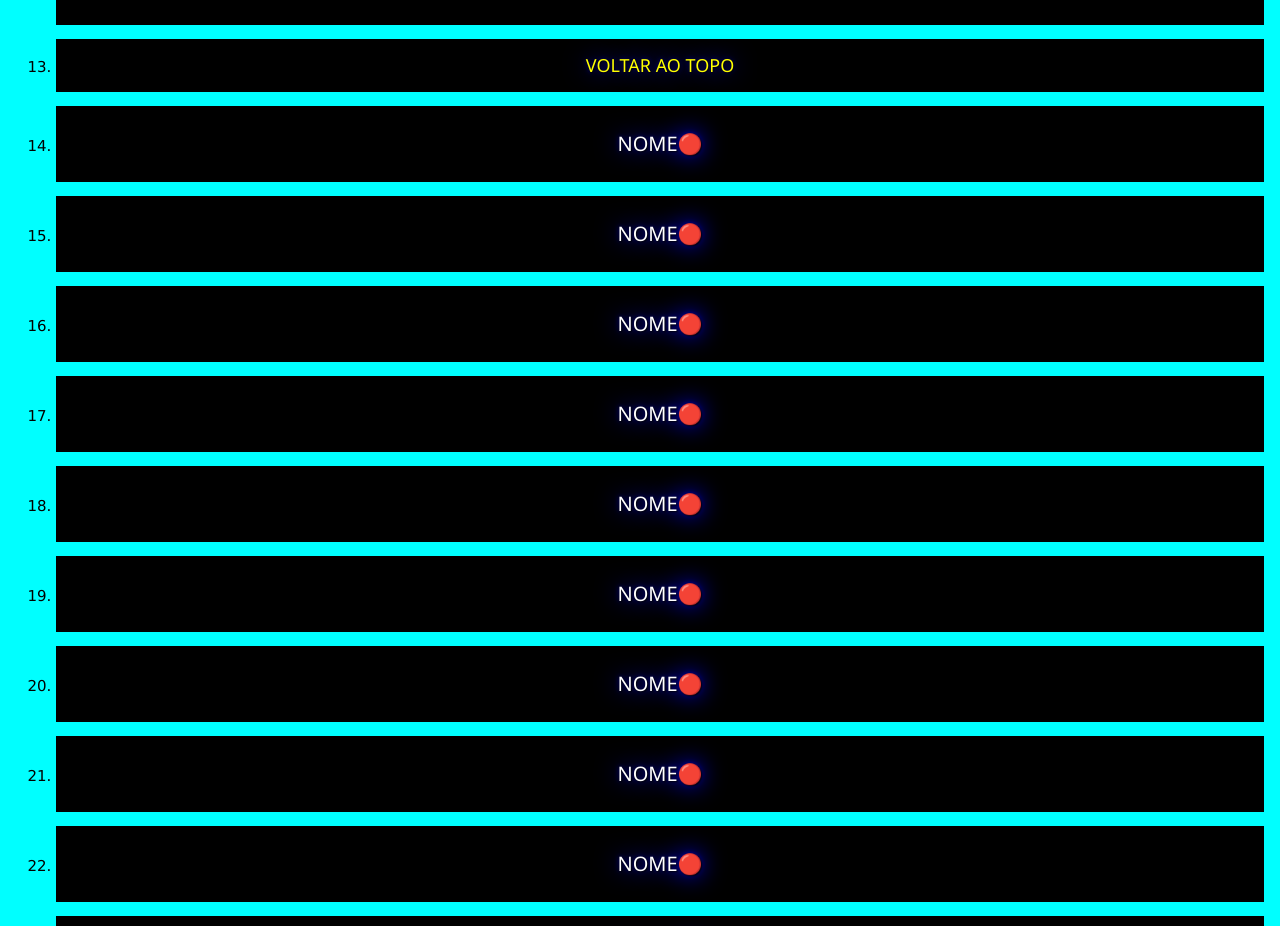
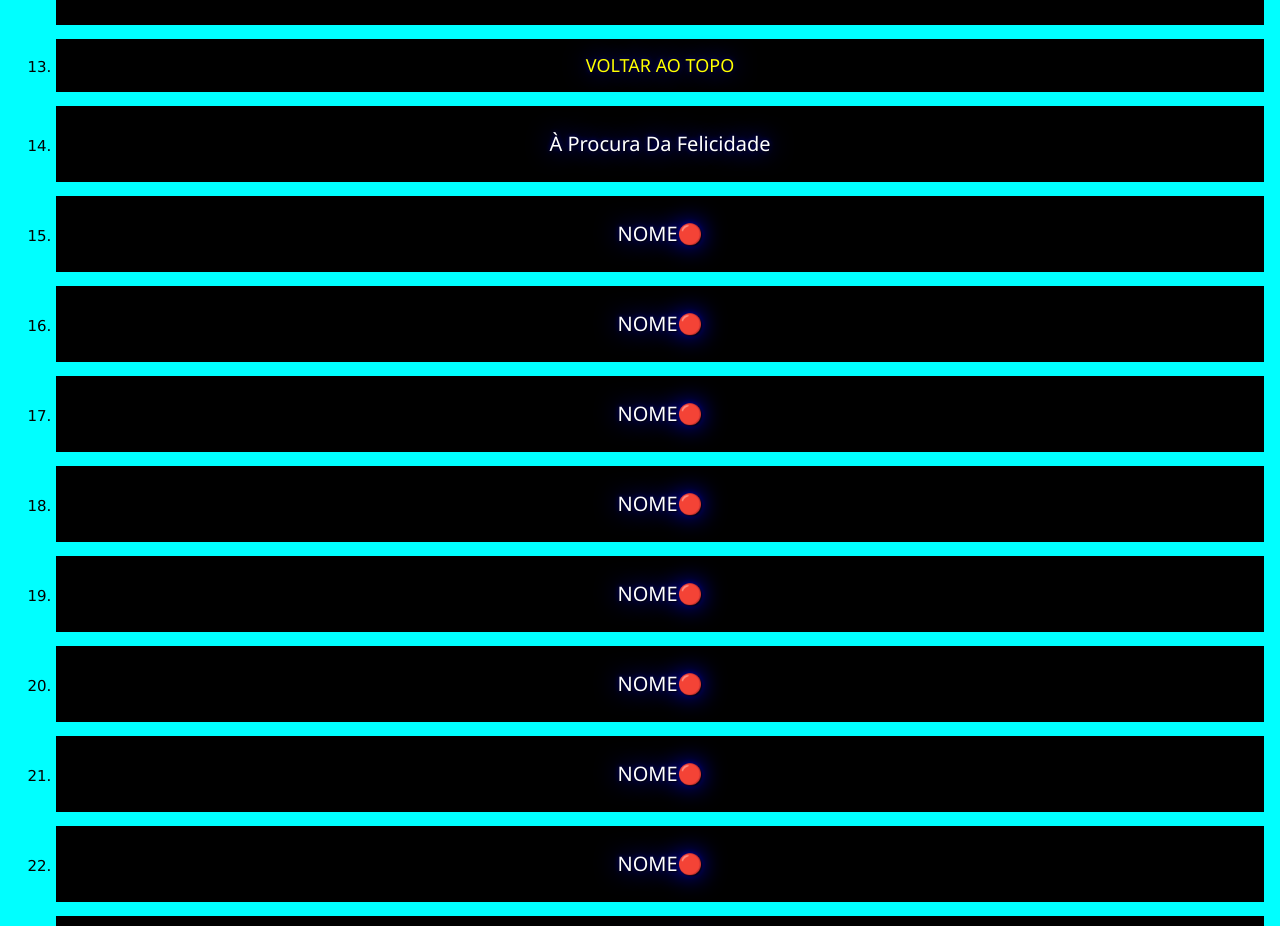
Before and after one commit to santos246/LISTA-DE-VIDEOS-PRO-YOUTUBE, a plain HTML site: page index.html in a window 1280 px wide. Shown: the part 1560-2486 px from the top of the page. Drawn offline with nearby package versions, Linux system fonts and the light colour scheme.

Commit message:
Update index.html

```diff
--- a/index.html
+++ b/index.html
@@ -252,9 +252,9 @@ Filme fome Animal
 <!----------------------------------------------------->
 <!----------------------------------------------------->
 <p><li></FONT><a href="FILMES/
-NOME🔴
+À Procura Da Felicidade
 .html" target="_blank"><h4>
-NOME🔴
+À Procura Da Felicidade
 </h4></a></li></p>
 <!----------------------------------------------------->
 <p><li></FONT><a href="FILMES/
```
